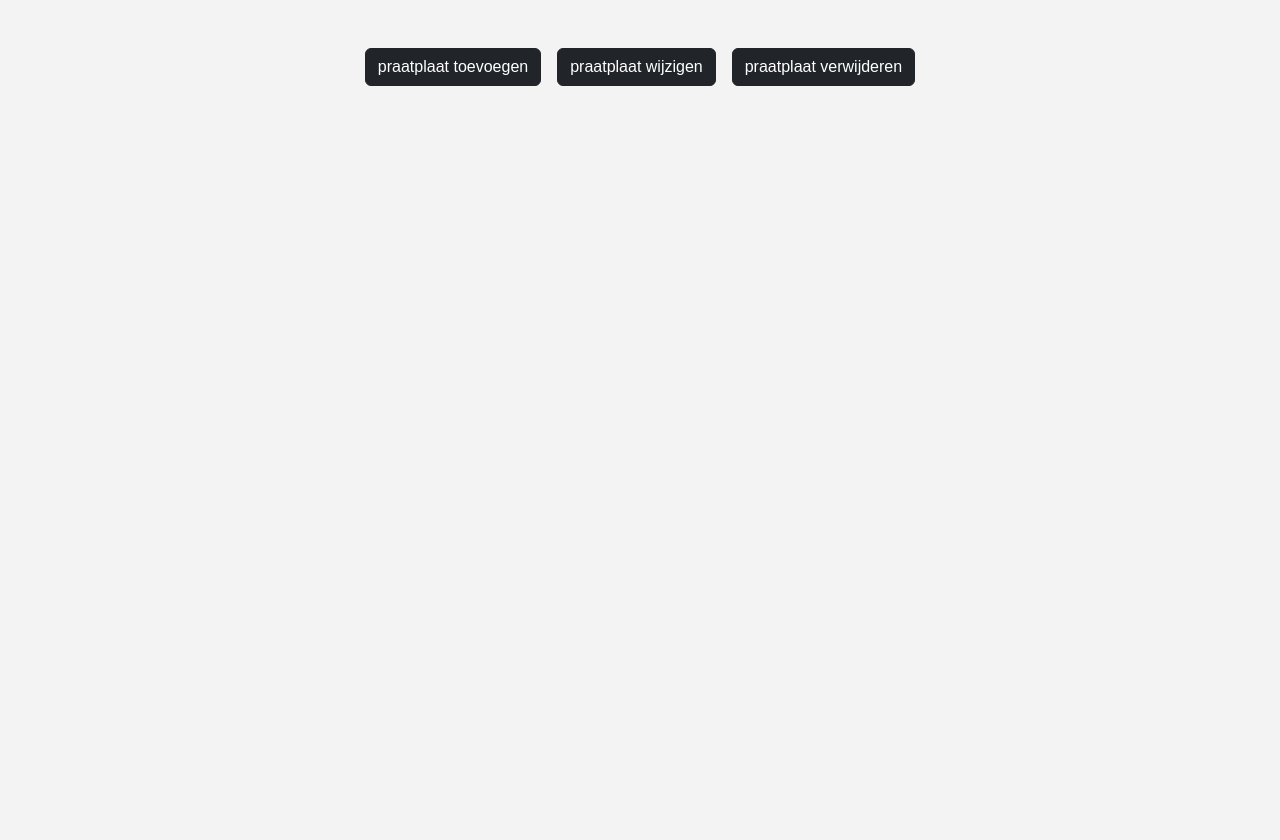
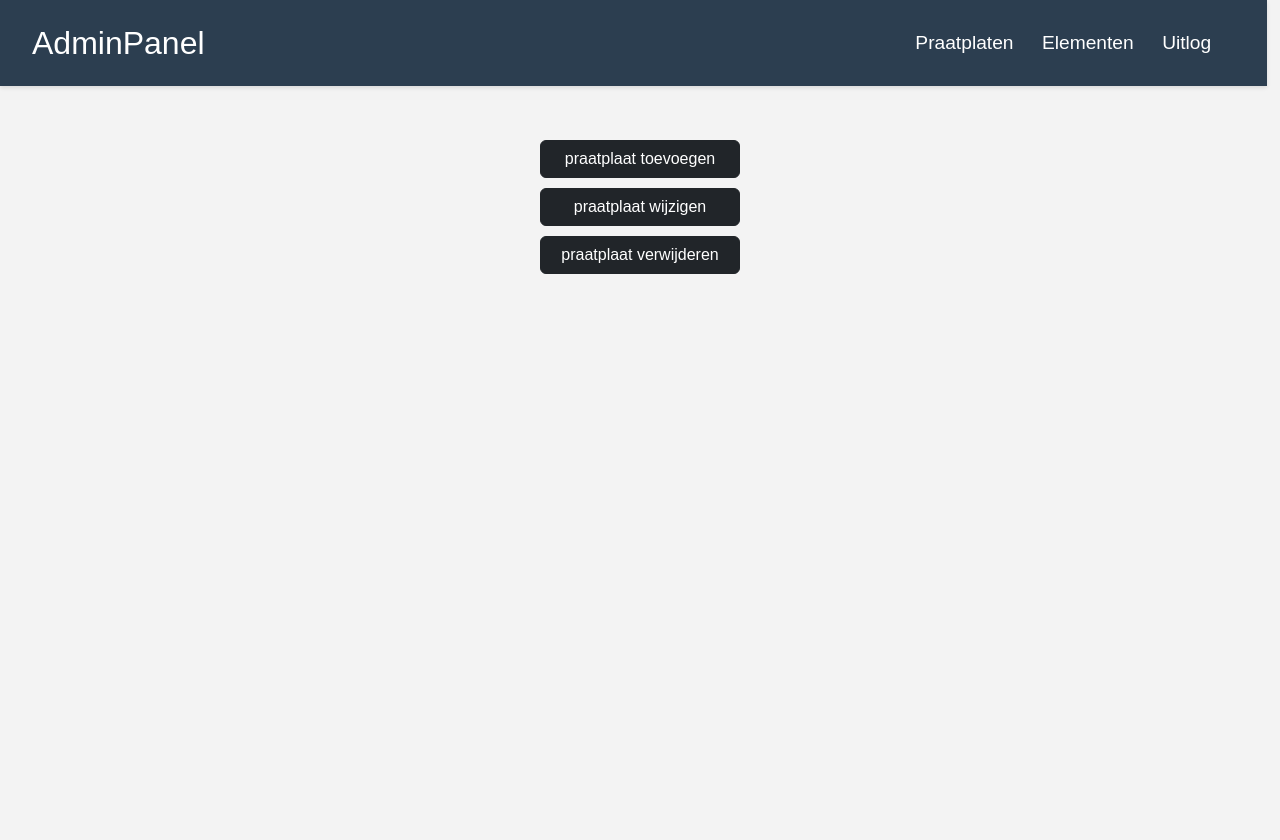
Before and after one commit to finnhet/praatplaat, a PHP site: page /praatplaat.php in a window 1280 px wide. Before the commit the page ends 86 px from the top, so only its background shows below. Run offline with PHP 8.4, Linux system fonts and the light colour scheme; data that the repository does not hold is empty.

Commit message:
Update praatplaat.php

```diff
--- a/paginas/praatplaat.php
+++ b/paginas/praatplaat.php
@@ -6,21 +6,33 @@
     <title>Elementen Bewerken</title>
     <link href="https://cdn.jsdelivr.net/npm/bootstrap@5.3.3/dist/css/bootstrap.min.css" rel="stylesheet" integrity="sha384-QWTKZyjpPEjISv5WaRU9OFeRpok6YctnYmDr5pNlyT2bRjXh0JMhjY6hW+ALEwIH" crossorigin="anonymous">
     <script src="https://cdn.jsdelivr.net/npm/bootstrap@5.3.3/dist/js/bootstrap.bundle.min.js" integrity="sha384-YvpcrYf0tY3lHB60NNkmXc5s9fDVZLESaAA55NDzOxhy9GkcIdslK1eN7N6jIeHz" crossorigin="anonymous"></script>
-
+    <?php include '../extra/adminheader.php'; ?>
     <style>
     body {
         margin: 0;
         padding: 0;
         font-family: Arial, sans-serif;
         background-color: #f3f3f3;
+        display: grid;
+        justify-content: center;
+        align-items: center;
+        height: 105vh;
     }
 
     .container {
         margin-top: 2rem;
     }
 
-    .gap-1 {
-        gap: 1rem !important;
+    .btn-container {
+        display: flex;
+        flex-direction: column;
+        align-items: center;
+        margin-bottom: 1rem;
+    }
+
+    .btn-container .btn {
+        margin: 5px;
+        width: 200px; /* Adjust button width */
     }
 
     .input-gap {
@@ -35,16 +47,22 @@
         padding: 1.25rem;
     }
 
+    .multi-collapse {
+        margin-top: -50px; /* Adjust the margin to move the collapse elements higher up */
+    }
+
     </style>
 </head>
 <body>
-<div class="container text-center">
-    <p class="d-inline-flex gap-1">
+<div class="container">
+    <div class="btn-container">
         <a class="btn btn-dark" data-bs-toggle="collapse" href="#multiCollapseExample1" role="button" aria-expanded="false" aria-controls="multiCollapseExample1">praatplaat toevoegen</a>
         <a class="btn btn-dark" data-bs-toggle="collapse" href="#multiCollapseExample2" role="button" aria-expanded="false" aria-controls="multiCollapseExample2">praatplaat wijzigen</a>
         <a class="btn btn-dark" data-bs-toggle="collapse" href="#multiCollapseExample3" role="button" aria-expanded="false" aria-controls="multiCollapseExample3">praatplaat verwijderen</a>
-    </p>
+    </div>
+</div>
 
+<div class="container">
     <div class="col">
         <div class="collapse multi-collapse" id="multiCollapseExample1">
             <div class="card">
@@ -150,6 +168,6 @@
 
 
 
-    </table>
+    </div>
 </body>
 </html>
```
